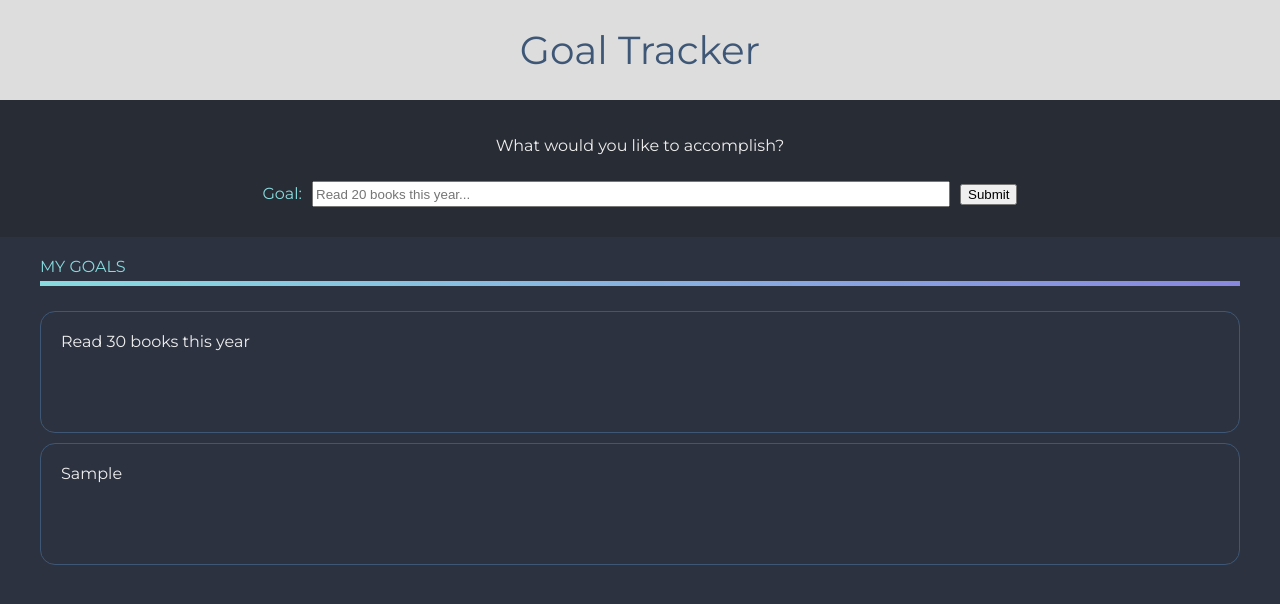
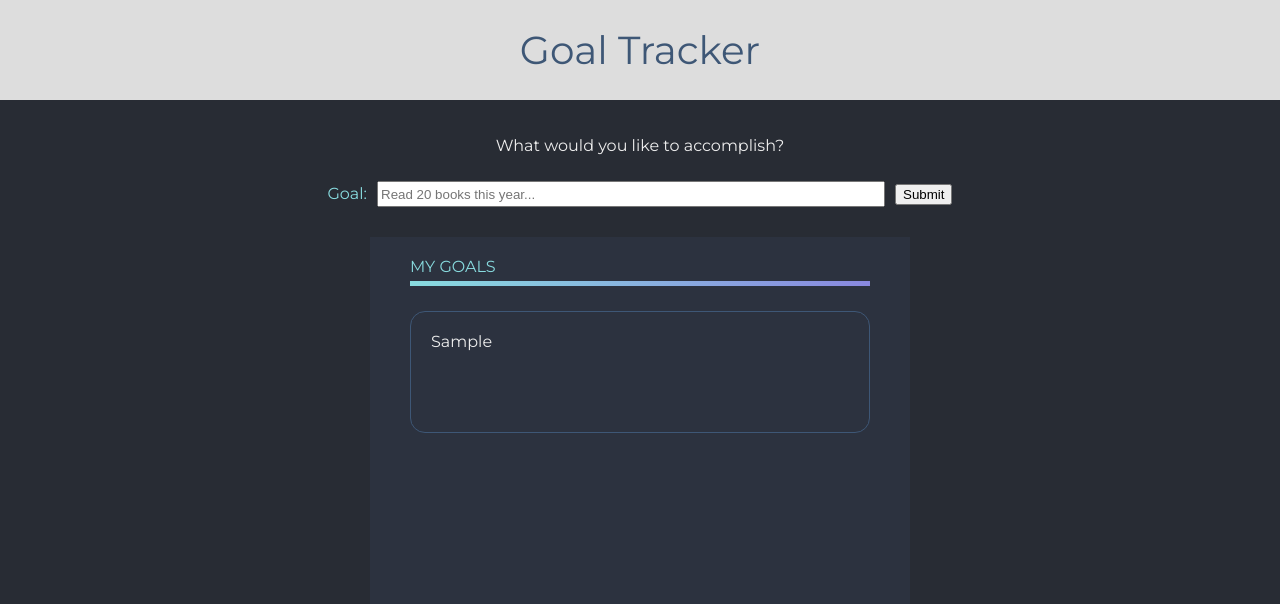
Before and after one commit to jonsung89/goal-tracker, a React (Create React App) app: page / in a window 1280 px wide. Both pictures are taken after typing "Sample" into the empty fields and a click on the button "Submit". Shown: the top 604 px of the page. Built offline with nearby package versions, Linux system fonts and the light colour scheme.

Commit message:
Dashboard shows no goals when there are no goals

```diff
--- a/src/components/Dashboard.js
+++ b/src/components/Dashboard.js
@@ -5,25 +5,53 @@ export default class Dashboard extends Component {
   constructor(props){
     super(props);
     this.state = {
-      goals: ['Read 30 books this year']
+      // goals: ['Read 30 books this year']
+      goals: []
     }
   }
 
   updateGoals(goal) {
-    console.log('goal is: ', goal);
+    // console.log('goal is: ', goal);
+    if (this.state.goals === null) {
+      this.setState({
+        goals: goal
+      })
+    } else {
       this.setState({
         goals: [...this.state.goals, goal]
       })
+    }
   }
 
   render() {
     const {goals} = this.state;
 
+    let dashboardContent;
+
+    if (goals.length > 0) {
       const listGoal = goals.map((goal, i) => {
         return (
           <div className="goal-box" key={i}>{goal}</div>
         )
       })
+      dashboardContent = (
+        <div className="goal-list">
+          <div className="my-goals">
+            <span>MY GOALS<div className="bottom-border"></div></span>
+          </div>
+          {listGoal}
+        </div>
+      )
+    } else {
+      dashboardContent = (
+        <div className="goal-list">
+          <div className="my-goals">
+            <span>MY GOALS<div className="bottom-border"></div></span>
+          </div>
+          <p>No Goals</p>
+        </div>
+      )
+    }
 
     return (
       <div className="dashboard">
@@ -31,12 +59,7 @@ export default class Dashboard extends Component {
           <h3>What would you like to accomplish?</h3>
           <Form triggerUpdate={(e) => this.updateGoals(e)} />
         </div>
-        <div className="goal-list">
-          <div className="my-goals">
-            <span>MY GOALS<div className="bottom-border"></div></span>
-          </div>
-          {listGoal}
-        </div>
+        {dashboardContent}
       </div>
     )
   }
--- a/src/stylesheets/components/_dashboard.scss
+++ b/src/stylesheets/components/_dashboard.scss
@@ -1,4 +1,10 @@
 .dashboard {
+  // max-width: 800px;
+  // margin: auto;
+  // display: flex;
+  // flex-direction: row;
+  // justify-content: center;
+
   .form {
     display: flex;
     flex-direction: column;
@@ -16,6 +22,7 @@
       input[type="text"] {
         margin: 0px 10px;
         width: 50%;
+        max-width: 500px;
         height: 20px;
       }
     }
@@ -25,6 +32,9 @@
 .goal-list {
   background-color: #2c323f;
   min-height: 50vh;
+  max-width: 500px;
+  justify-content: center;
+  margin: auto;
   margin-top: 20px;
   padding: 20px;
 
```
Also changed, not shown: public/index.html (line endings or trailing spaces). Lines whose indentation alone changed are shown as unchanged.
